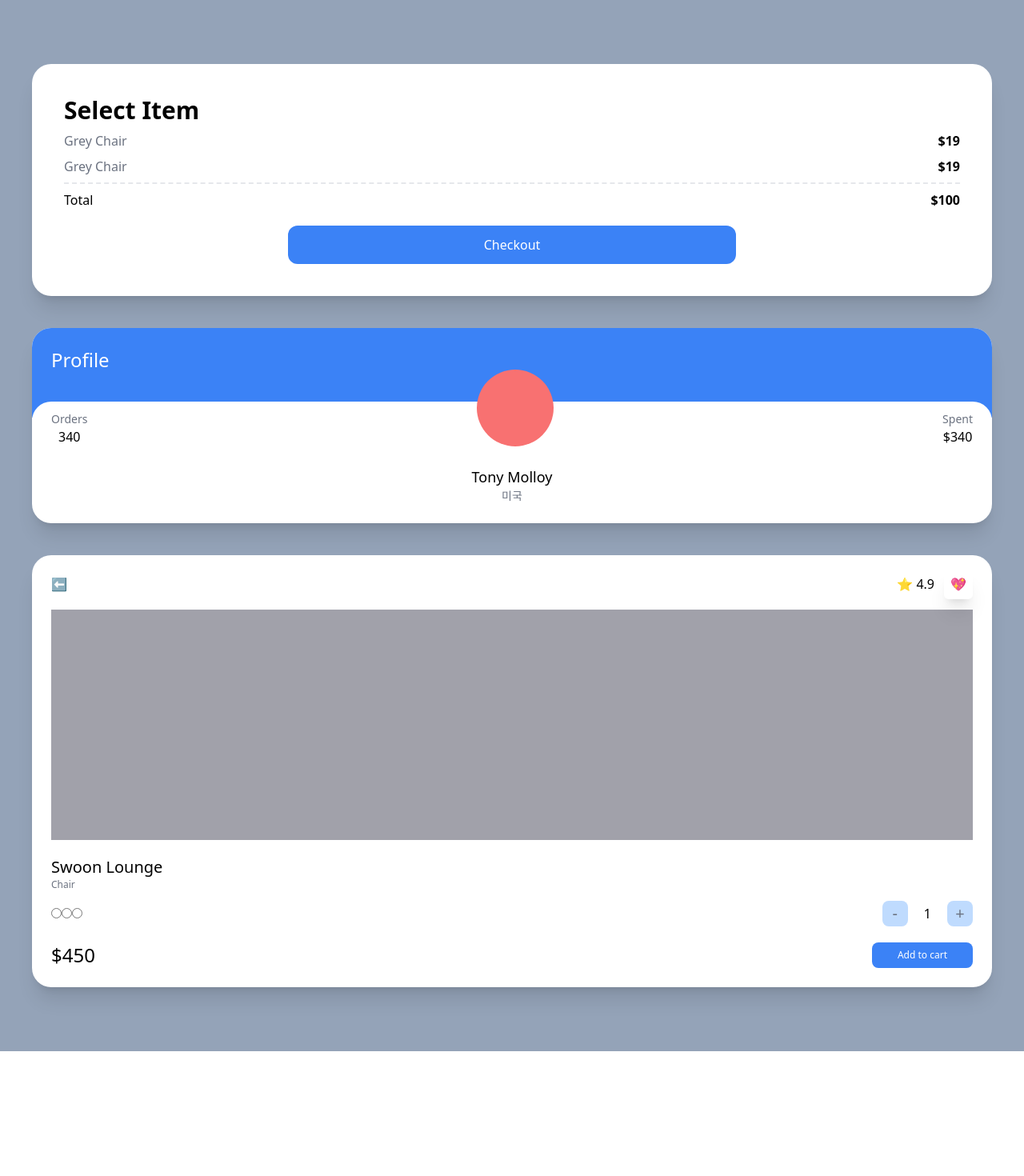
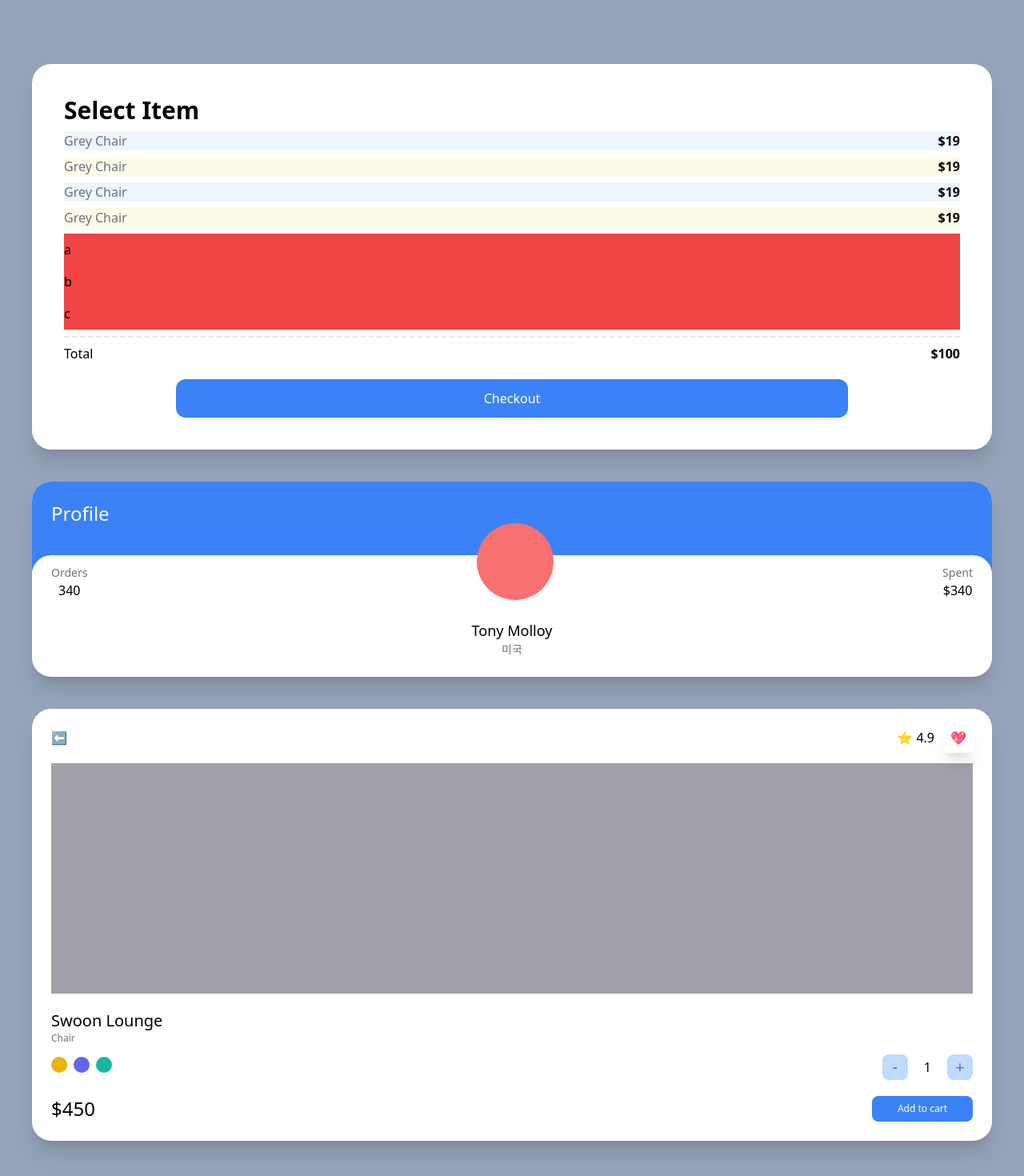
Before and after one commit to 2dowon/NomadCoders_CarrotMarket, a Next.js app: page / in a window 1280 px wide. Shown: the top 1470 px of the page at 80% size. Before the commit the page ends 1314 px from the top, so only its background shows below. Built offline with nearby package versions, Linux system fonts and the light colour scheme.

Commit message:
💄  practice modifiers - transition, lists

```diff
--- a/pages/index.tsx
+++ b/pages/index.tsx
@@ -5,21 +5,38 @@
     <div className="grid gap-10 bg-slate-400 py-20 px-10">
       <div className="rounded-3xl bg-white p-10 shadow-xl">
         <span className="text-3xl font-semibold">Select Item</span>
-        <div className="my-2 flex justify-between">
-          <span className="text-gray-500">Grey Chair</span>
-          <span className="font-semibold">$19</span>
-        </div>
-        <div className="flex justify-between">
-          <span className="text-gray-500">Grey Chair</span>
-          <span className="font-semibold">$19</span>
-        </div>
+        <ul>
+          {[1, 2, 3, 4].map((i) => (
+            <div
+              key={i}
+              className="my-2 flex justify-between first:bg-teal-50 last:bg-amber-50 odd:bg-blue-50 even:bg-yellow-50"
+            >
+              <span className="text-gray-500">Grey Chair</span>
+              <span className="font-semibold">$19</span>
+            </div>
+          ))}
+        </ul>
+        <ul>
+          {["a", "b", "c", ""].map((c, i) => (
+            <li className="bg-red-500 py-2 empty:hidden" key={i}>
+              {c}
+            </li>
+          ))}
+        </ul>
         <div className="mt-2 flex justify-between border-t-2 border-dashed pt-2">
           <span>Total</span>
           <span className="font-semibold">$100</span>
         </div>
-        <div className="mx-auto mt-5 w-2/4  rounded-xl bg-blue-500 p-3 text-center text-white">
+        <button
+          className="mx-auto mt-5 block w-3/4
+          rounded-xl bg-blue-500
+          p-3 text-center text-white
+          hover:bg-teal-500 hover:text-black
+          focus:bg-red-500 active:bg-yellow-500
+         "
+        >
           Checkout
-        </div>
+        </button>
       </div>
       <div className="overflow-hidden rounded-3xl bg-white shadow-xl">
         <div className="bg-blue-500 p-6 pb-14">
@@ -37,7 +54,7 @@
               <span className="font-medium">$340</span>
             </div>
           </div>
-          <div className="relative  -mt-10 -mb-5 flex flex-col items-center">
+          <div className="relative -mt-10 -mb-5 flex flex-col items-center">
             <span className="text-lg font-medium">Tony Molloy</span>
             <span className="text-sm text-gray-500">미국</span>
           </div>
@@ -56,10 +73,10 @@
           <span className="text-xl font-medium">Swoon Lounge</span>
           <span className="text-xs text-gray-500">Chair</span>
           <div className="mt-3 mb-5 flex items-center justify-between">
-            <div>
-              <input type="radio" />
-              <input type="radio" />
-              <input type="radio" />
+            <div className="space-x-2">
+              <button className="h-5 w-5 rounded-full bg-yellow-500 ring-yellow-500 ring-offset-2 transition focus:ring-2" />
+              <button className="h-5 w-5 rounded-full bg-indigo-500 ring-indigo-500 ring-offset-2 transition focus:ring-2" />
+              <button className="h-5 w-5 rounded-full bg-teal-500 ring-teal-500 ring-offset-2 transition focus:ring-2" />
             </div>
             <div className="flex items-center space-x-5">
               <button className=" flex aspect-square w-8 items-center justify-center rounded-lg bg-blue-200 text-xl text-gray-500">
```
